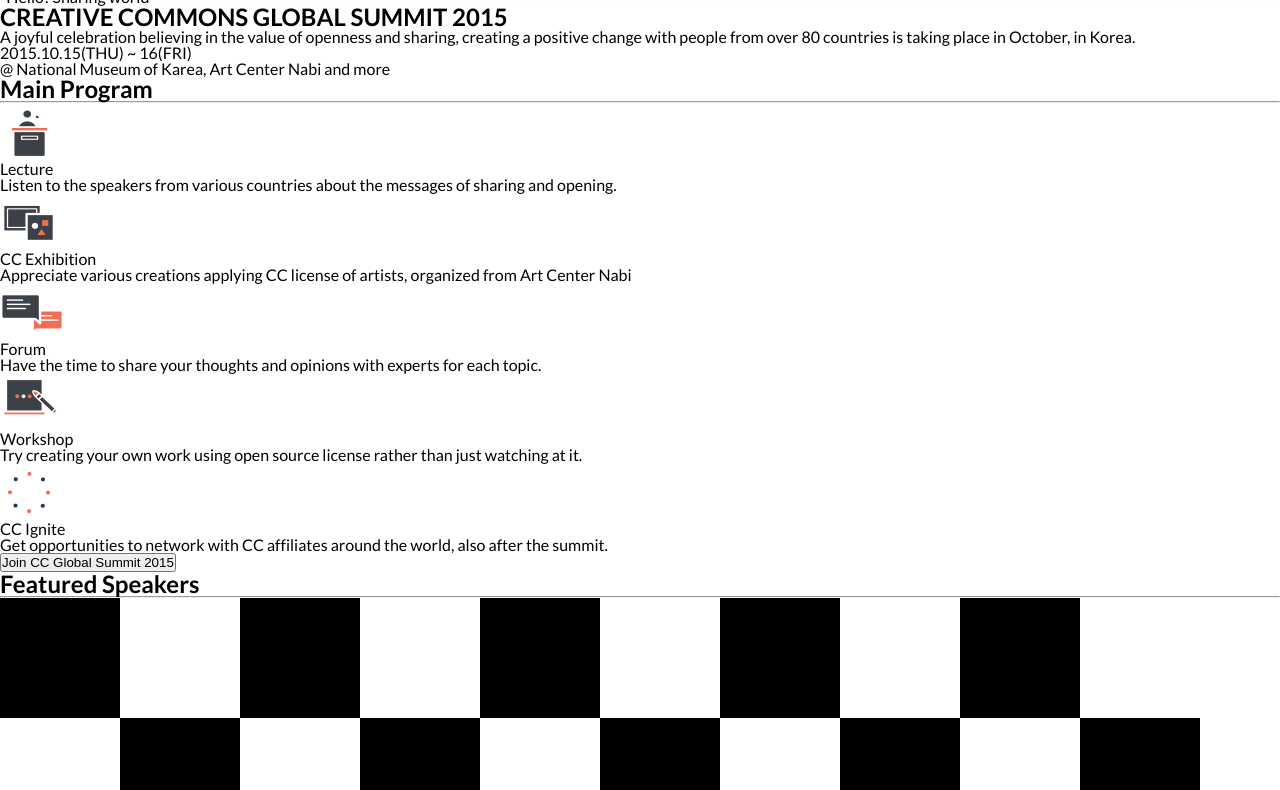
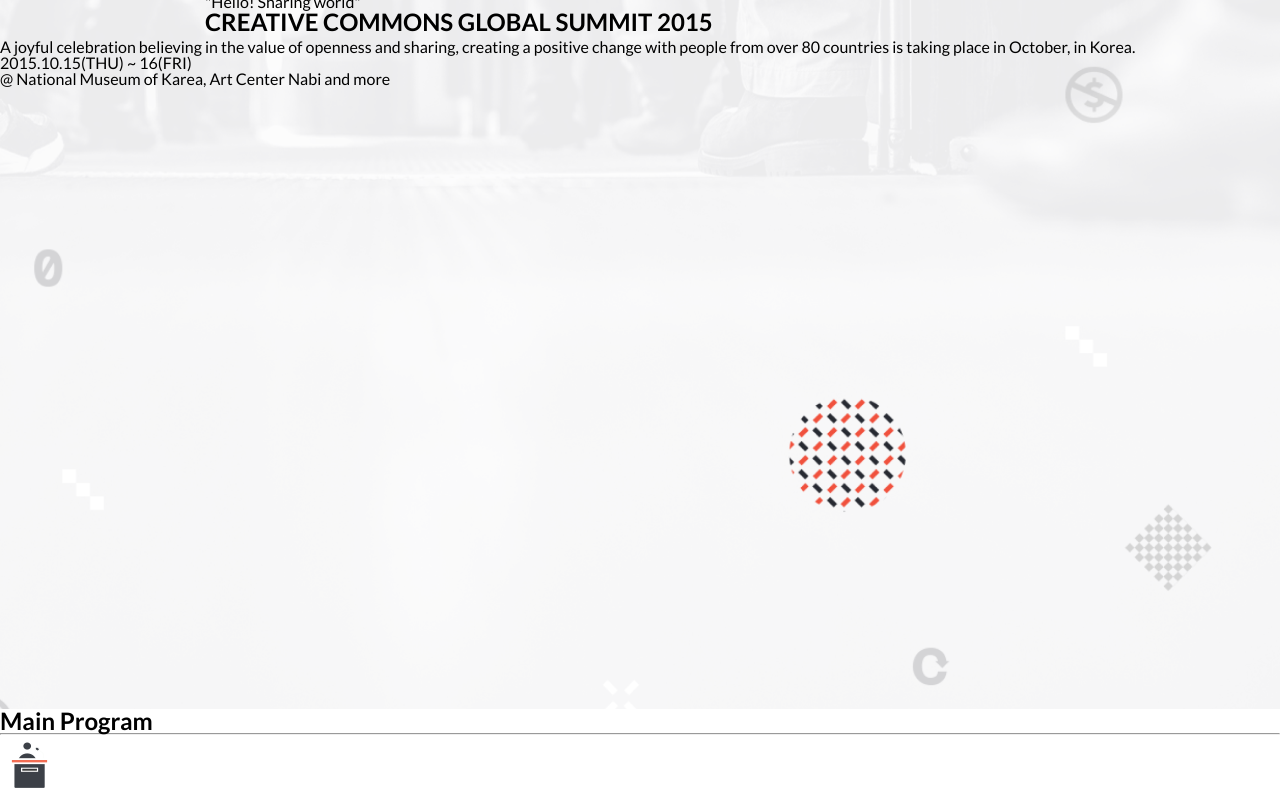
Before and after one commit to hansderly/capstone-one, a website: page index.html in a window 1280 px wide. Shown: the part 98-888 px from the top of the page. Drawn offline with Linux system fonts and the light colour scheme.

Commit message:
fix naming typo, change pading to padding

```diff
--- a/assets/styles/home.css
+++ b/assets/styles/home.css
@@ -183,4 +183,13 @@
   .hide--desktop {
     display: none !important;
   }
+
+  .headline_wrapper {
+    background: url(../images/bg_desktop.png);
+    height: 90vh;
+  }
+
+  .headline {
+    padding: var(--horizontal-padding);
+  }
 }
--- a/assets/styles/style.css
+++ b/assets/styles/style.css
@@ -17,7 +17,7 @@
   --fw-bold: 900;
 
   /* space */
-  --horizontal-pading: 5px 205px 5px 205px;
+  --horizontal-padding: 5px 205px 5px 205px;
 }
 
 *,
@@ -118,7 +118,7 @@
   .login_social_container {
     display: flex;
     justify-content: flex-end;
-    padding: var(--horizontal-pading);
+    padding: var(--horizontal-padding);
   }
 
   .login_social > ul {
@@ -134,7 +134,7 @@
 
   .navigation_wrapper {
     display: flex;
-    padding: var(--horizontal-pading);
+    padding: var(--horizontal-padding);
     background-color: var(--clr-white);
     box-shadow: 0 3px 14px -7px rgba(0, 0, 0, 0.5);
     -webkit-box-shadow: 0 3px 14px -7px rgba(0, 0, 0, 0.5);
```
